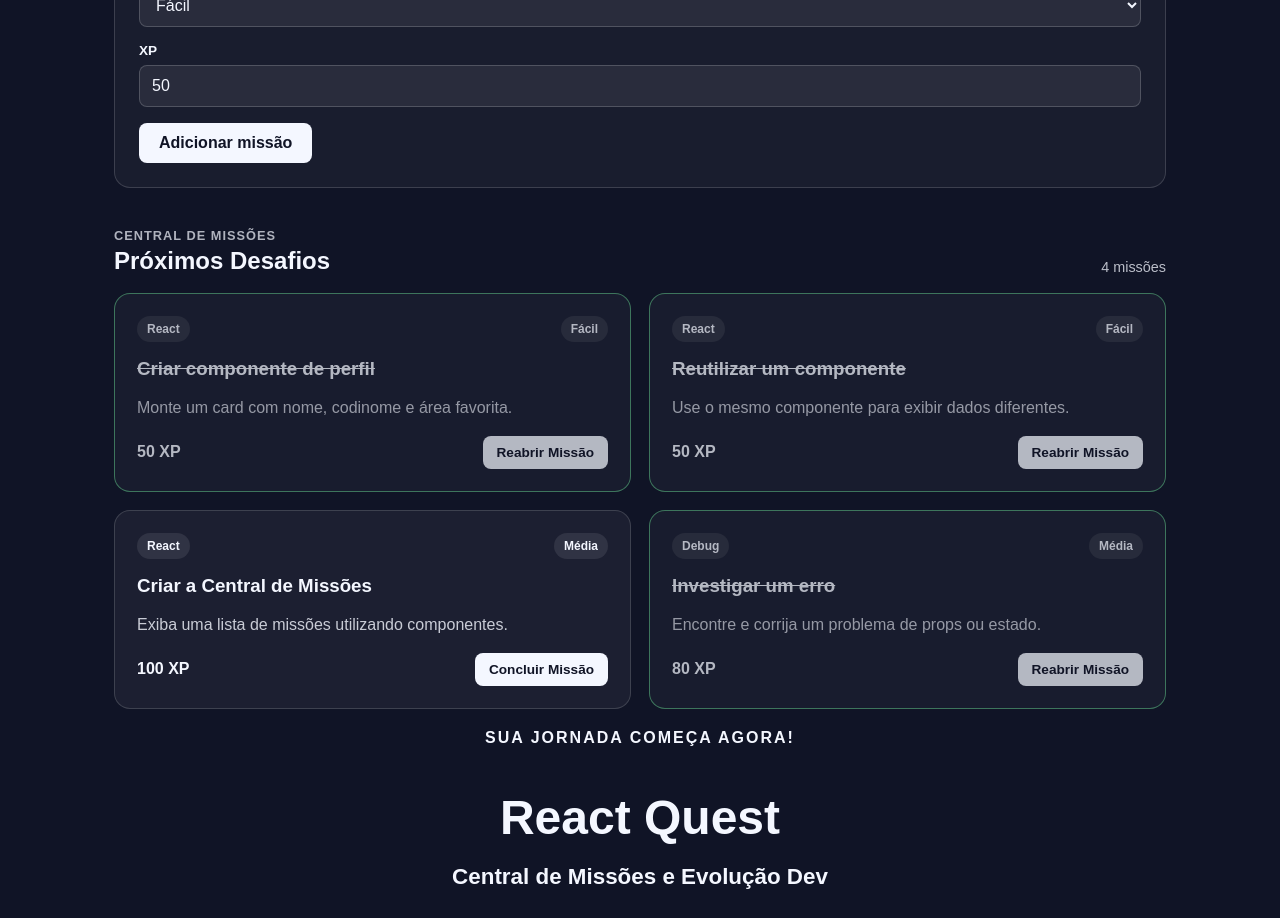
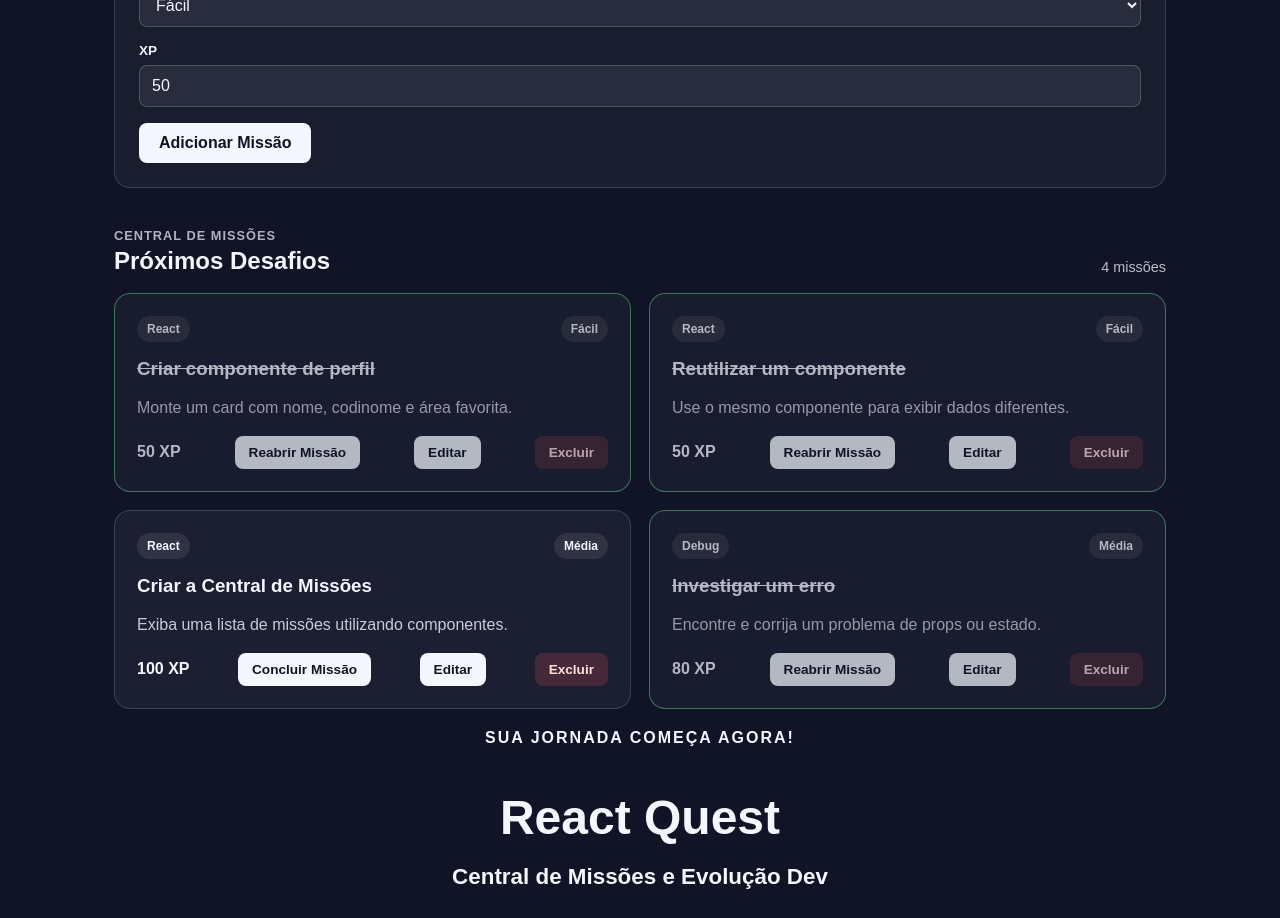
Before and after one commit to dejandrea/React-Quest, a React (Vite) app: page / in a window 1280 px wide. Shown: the part 1200-2118 px from the top of the page. Built offline with nearby package versions, Linux system fonts and the light colour scheme.

Commit message:
feat: completa CRUD de missões

```diff
--- a/src/App.jsx
+++ b/src/App.jsx
@@ -49,6 +49,7 @@ const initialMissions = [
 
 function App() {
   const [missions, setMissions] = useState(initialMissions);
+  const [editingMission, setEditingMission] = useState(null)
 
   function toggleMission(missionId) {
     const updatedMissions = missions.map((mission) => {
@@ -65,6 +66,19 @@ function App() {
 
   function addMission(newMission){
     setMissions([...missions, newMission])
+  }
+
+  function deleteMission(missionId){
+    const updatedMissions = missions.filter((mission) => mission.id !== missionId);
+    setMissions(updatedMissions)
+  }
+
+  function updateMission(updatedMission){
+    const updatedMissions = missions.map((mission)=>
+      mission.id === updatedMission.id ? updatedMission : mission,
+    )
+    setMissions(updatedMissions)
+    setEditingMission(null)
   }
 
   const completedMissions = missions.filter((mission) => mission.completed);
@@ -134,7 +148,11 @@ function App() {
           </div>
         </section>
 
-        <MissionForm onAddMission={addMission}/>
+        <MissionForm
+            onAddMission={addMission}
+            editingMission={editingMission}
+            onUpdateMission={updateMission}
+        />
 
         <section className="missions-section">
           <div className="section-heading">
@@ -158,6 +176,8 @@ function App() {
                 xp={mission.xp}
                 completed={mission.completed}
                 onToggle={() => toggleMission(mission.id)}
+                onDelete={()=> deleteMission(mission.id)}
+                onEdit={()=> setEditingMission(mission)}
               />
             ))}
           </div>
--- a/src/components/MissionCard.css
+++ b/src/components/MissionCard.css
@@ -62,3 +62,8 @@
   font-weight: 700;
   cursor: pointer;
 }
+
+.mission-card__button--delete{
+  background: #ff5a5a2e;
+  color:#ffdede;
+}
--- a/src/components/MissionCard.jsx
+++ b/src/components/MissionCard.jsx
@@ -1,7 +1,19 @@
 import "./MissionCard.css";
-function MissionCard({title,description,technology,difficulty,xp,completed,onToggle}){
-    return(
-        <article className={`mission-card ${completed ? "mission-card--completed" : ""}`}>
+function MissionCard({
+  title,
+  description,
+  technology,
+  difficulty,
+  xp,
+  completed,
+  onToggle,
+  onDelete,
+  onEdit
+}) {
+  return (
+    <article
+      className={`mission-card ${completed ? "mission-card--completed" : ""}`}
+    >
       <div className="mission-card__header">
         <span className="mission-card__technology">{technology}</span>
         <span className="mission-card__difficulty">{difficulty}</span>
@@ -13,11 +25,31 @@ function MissionCard({title,description,technology,difficulty,xp,completed,onTog
 
       <div className="mission-card__footer">
         <strong>{xp} XP</strong>
-                <button type="button" onClick={onToggle} className="mission-card__button">
+        <button
+          type="button"
+          onClick={onToggle}
+          className="mission-card__button"
+        >
           {completed ? "Reabrir Missão" : "Concluir Missão"}
+        </button>
+        {/* aqui */}
+        <button
+            type="button"
+            className="mission-card__button"
+            onClick={onEdit}
+        >
+            Editar
+        </button>
+        {/* aqui */}
+        <button
+            type="button"
+            onClick={onDelete}
+            className="mission-card__button mission-card__button--delete"
+        >
+            Excluir
         </button>
       </div>
     </article>
-    )
+  );
 }
 export default MissionCard;
--- a/src/components/MissionForm.jsx
+++ b/src/components/MissionForm.jsx
@@ -1,13 +1,23 @@
-import {useState} from "react";
+import {useState, useEffect} from "react";
 import "./MissionForm.css";
 
 
-function MissionForm({ onAddMission }) {
+function MissionForm({ onAddMission, editingMission, onUpdateMission }) {
     const [title, setTitle] = useState("");
     const [description, setDescription] = useState("");
     const [technology, setTechnology] = useState("React");
     const [difficulty, setDifficulty] = useState("Fácil");
     const [xp, setXp] = useState(50);
+
+    useEffect(()=>{
+        if(editingMission){
+            setTitle(editingMission.title)
+            setDescription(editingMission.description)
+            setTechnology(editingMission.technology)
+            setDifficulty(editingMission.difficulty)
+            setXp(editingMission.xp)
+        }
+    },[editingMission])
 
     function handleSubmit(event){
         event.preventDefault()
@@ -27,7 +37,17 @@ function MissionForm({ onAddMission }) {
             completed:false,
         }
 
-        onAddMission(newMission)
+        if(editingMission){
+           onUpdateMission({
+            ...newMission,
+            id: editingMission.id,
+            completed: editingMission.completed
+           })
+        }else{
+           onAddMission(newMission)
+        }
+
+
 
         setTitle("")
         setDescription("")
@@ -103,7 +123,7 @@ function MissionForm({ onAddMission }) {
                     />
                 </div>
                 <button className="mission-form__button" type="submit">
-                    Adicionar missão
+                    {editingMission ? "Salvar Alterações" : "Adicionar Missão"}
                 </button>
             </form>
 
```
Lines whose indentation alone changed are shown as unchanged.
